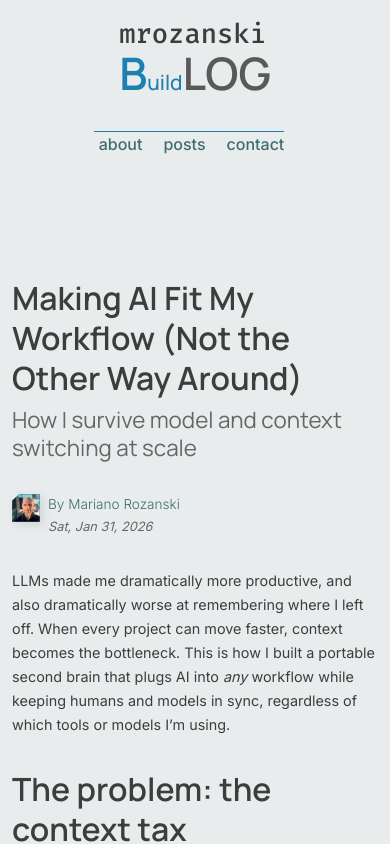
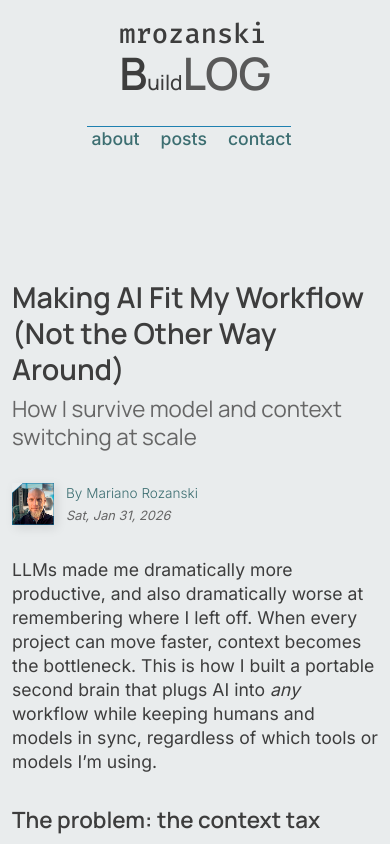
Before and after one commit to mrozanski/mrozanski.github.io, an Eleventy site: page src/posts/making-AI-fit-my-workflow.md in a window 390 px wide. Shown: the top 844 px of the page. Built offline with nearby package versions, Linux system fonts and the light colour scheme; Eleventy itself is replaced by a stand-in of ours; files that its build step writes are made by us from their sources.

Commit message:
More balanced font sizes on small

```diff
--- a/src/posts/making-AI-fit-my-workflow.md
+++ b/src/posts/making-AI-fit-my-workflow.md
@@ -5,7 +5,7 @@ title: "Making AI Fit My Workflow (Not the Other Way Around)"
 subtitle: "How I survive model and context switching at scale"
 date: 2026-01-31
 tags: [ai, workflow, second-brain, automation, llms]
-summary: "LLMs made me faster—and worse at remembering where I left off. This post describes a portable, model-agnostic second brain that keeps humans and models in sync across tools and time."
+excerpt: "A portable, model-agnostic second brain that keeps humans and models in sync across tools and time."
 permalink: "/posts/making-AI-fit-my-workflow/"
 draft: true
 ---
--- a/src/style.css
+++ b/src/style.css
@@ -74,8 +74,8 @@ p, li {
 
 a:link,
 a:visited {
-    color: var(--color-text)
-    border-bottom: none
+    color: var(--color-text);
+    border-bottom: none;
 }
 
 a:hover {
@@ -94,7 +94,7 @@ ol {
 
 ul li,
 ol li {
-    margin-bottom: -0.2rem;
+    margin-bottom: .5rem;
     padding-left: 5px;
 }
 
@@ -536,9 +536,9 @@ footer a, footer a:visited, footer a:link {
     font-style: italic;
 }
 
-.post p, .post li {
+/* .post p, .post li {
     font-size: .9rem;
-}
+} */
 
 .post strong {
     font-weight: 700;
@@ -712,12 +712,6 @@ main {
         text-align: center;
     }
 
-    .byline .avatar {
-        width: 28px;
-        height: 28px;
-        margin-right: 0.5rem;
-    }
-
     .byline .author {
         font-size: 0.85rem;
     }
@@ -745,15 +739,20 @@ main {
         padding: 0 1.5rem;
         overflow: hidden;
     }
-
+    h1 {
+        font-size: 1.8rem;
+    }
     h2 {
-        font-size: 2rem;
+        font-size: 1.4rem;
         margin: 2rem 0 1rem 0;
         text-align: left;
     }
 
     .join-cta h2 {
         text-align: center;
+    }
+    p, li {
+        font-size: 1.1rem;
     }
 }
 
```
